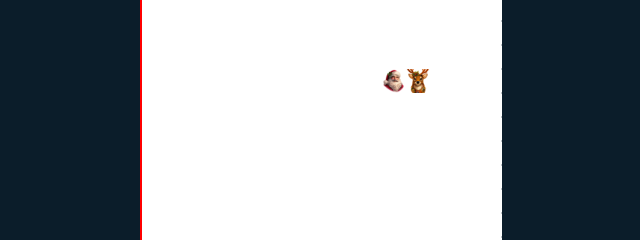
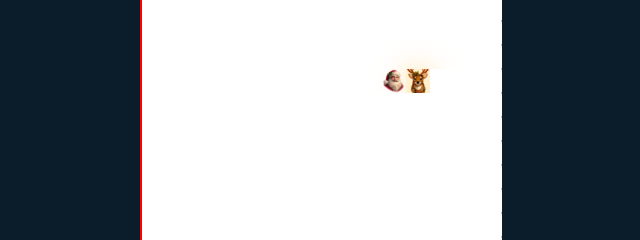
Before and after one commit to zaida-wiss/jul_snake, a website with bundled scripts: page index.html in a window 1280 px wide. Both pictures are taken after a click on the button "Starta spelet". Shown: the part 133-373 px from the top of the page, 320-960 px from the left. Built offline with nearby package versions, Linux system fonts and the light colour scheme.

Commit message:
renen har fått lite lyse

```diff
--- a/style.css
+++ b/style.css
@@ -102,8 +102,18 @@ SNAKE / FOOD
   background-repeat: no-repeat;
 }
 
+.reindeer-head {
+  background-color: rgba(255, 215, 120, 0.35);
+  background-image: url("./bilder/ren.webp");
+  background-size: cover;
+  background-position: center;
+   box-shadow:
+    0 0 14px 4px rgba(255, 220, 150, 0.22),
+    0 0 26px 12px rgba(255, 200, 100, 0.10);
+}
 .snake-head {
   background-image: url("./bilder/tomte_huvud.webp");
+
 }
 
 .snake-body {
@@ -119,11 +129,6 @@ SNAKE / FOOD
   background-position: center;
   background-repeat: no-repeat;
 
-}
-.reindeer-head {
-  background-image: url("./bilder/ren.webp");
-  background-size: cover;
-  background-position: center;
 }
 
 .santa-body {
```
